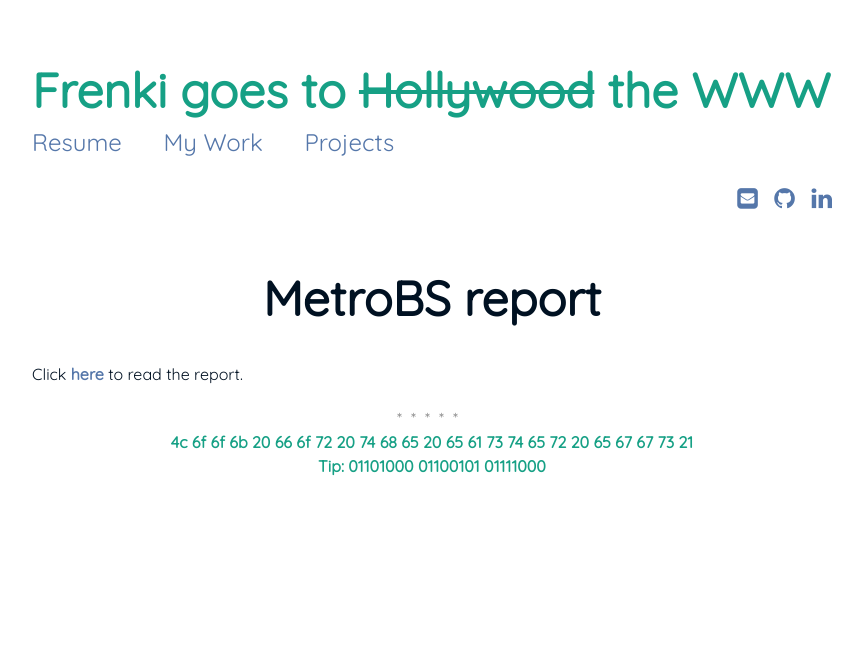
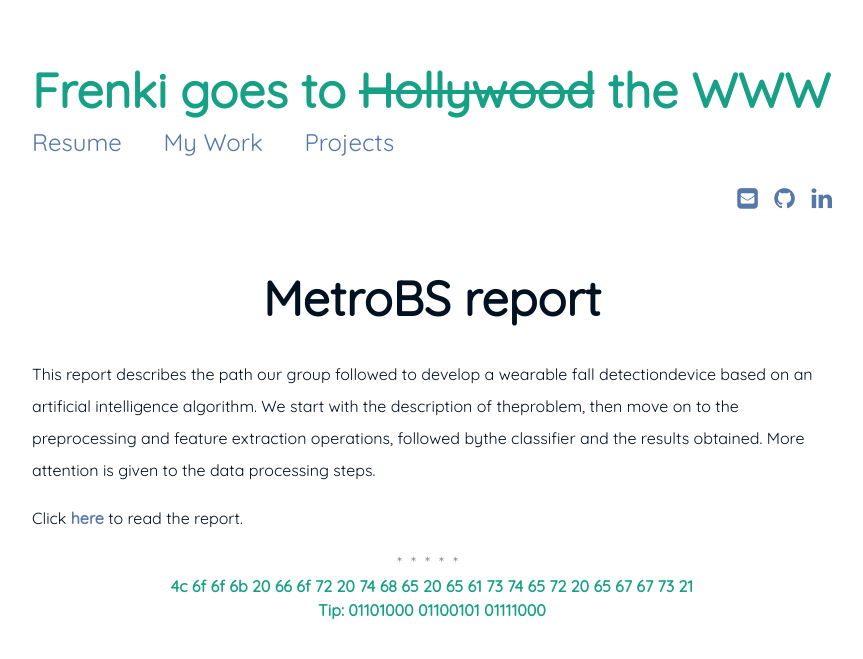
Before and after one commit to FreShq99/frenkishqepa.com, a Jekyll site: the page built from _posts/2021-05-11-report.md, in a window 1280 px wide. Shown: the top 659 px of the page, without its empty margins (208-1071 px from the left). Built offline with Jekyll 4.4.1, drawn with Linux system fonts in a browser that asks for light colours.

Commit message:
Update 2021-05-11-report.md

```diff
--- a/_posts/2021-05-11-report.md
+++ b/_posts/2021-05-11-report.md
@@ -5,9 +5,6 @@ subtitle: ""
 date:   2021-05-11 11:12:21 +0100
 categories: ["MetroBS"]
 ---
+This  report  describes  the  path  our  group  followed  to  develop  a  wearable  fall  detectiondevice based on an artificial intelligence algorithm.  We start with the description of theproblem, then move on to the preprocessing and feature extraction operations, followed bythe classifier and the results obtained.  More attention is given to the data processing steps.
 
-<html>
-  <body>
-    <p>Click<a href="https://github.com/freshq99/freshq99.github.io/blob/master/docs/MetroBS-Report.pdf"> here</a> to read the report.</p>
-  </body>
-</html>
+Click [here](https://github.com/freshq99/freshq99.github.io/blob/master/docs/MetroBS-Report.pdf) to read the report.
```
